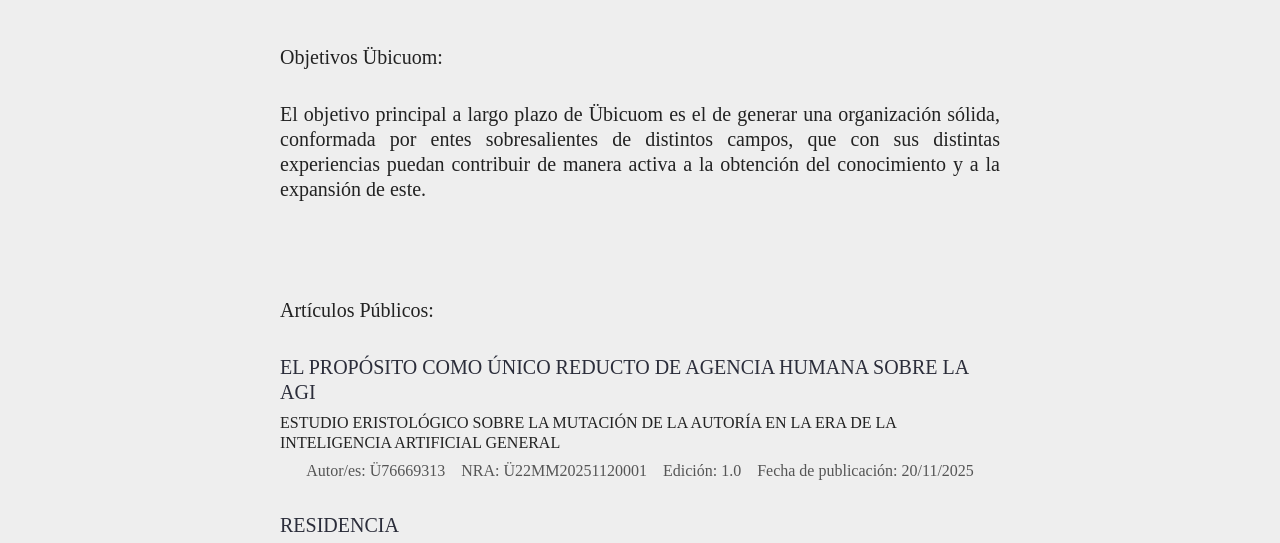
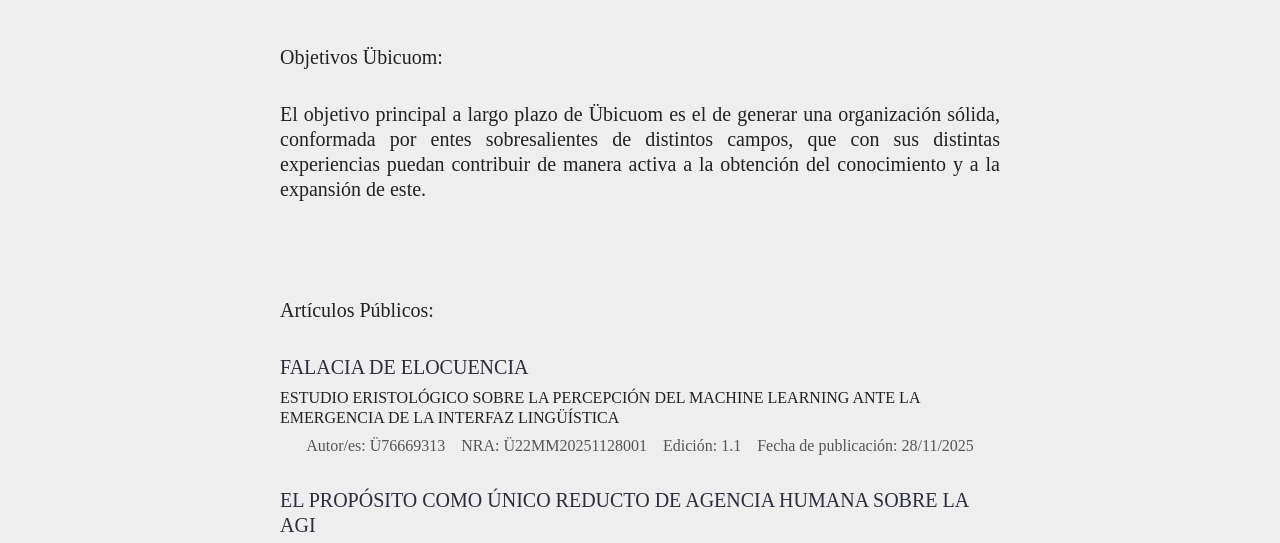
Before and after one commit to fishellVvv/ubiweb, a plain HTML site: page index.html in a window 1280 px wide. Shown: the part 373-916 px from the top of the page. Drawn offline with Linux system fonts and the light colour scheme.

Commit message:
artículo - Falacia de elocuencia v1.1

```diff
--- a/index.html
+++ b/index.html
@@ -133,6 +133,26 @@
         <article class="card">
           <h3>
             <a
+              href="./assets/articles/Übicuom - Falacia de elocuencia 1.1.pdf"
+              target="_blank"
+              >Falacia de elocuencia</a
+            >
+          </h3>
+          <h4>
+            Estudio eristológico sobre la percepción del machine learning ante
+            la emergencia de la interfaz lingüística
+          </h4>
+          <div class="info">
+            <p>Autor/es: Ü76669313</p>
+            <p>NRA: Ü22MM20251128001</p>
+            <p>Edición: 1.1</p>
+            <p>Fecha de publicación: 28/11/2025</p>
+          </div>
+        </article>
+
+        <article class="card">
+          <h3>
+            <a
               href="./assets/articles/Übicuom - El propósito 1.0.pdf"
               target="_blank"
               >El propósito como único reducto de agencia humana sobre la AGI</a
```
Also changed, not shown: 1 other file.
